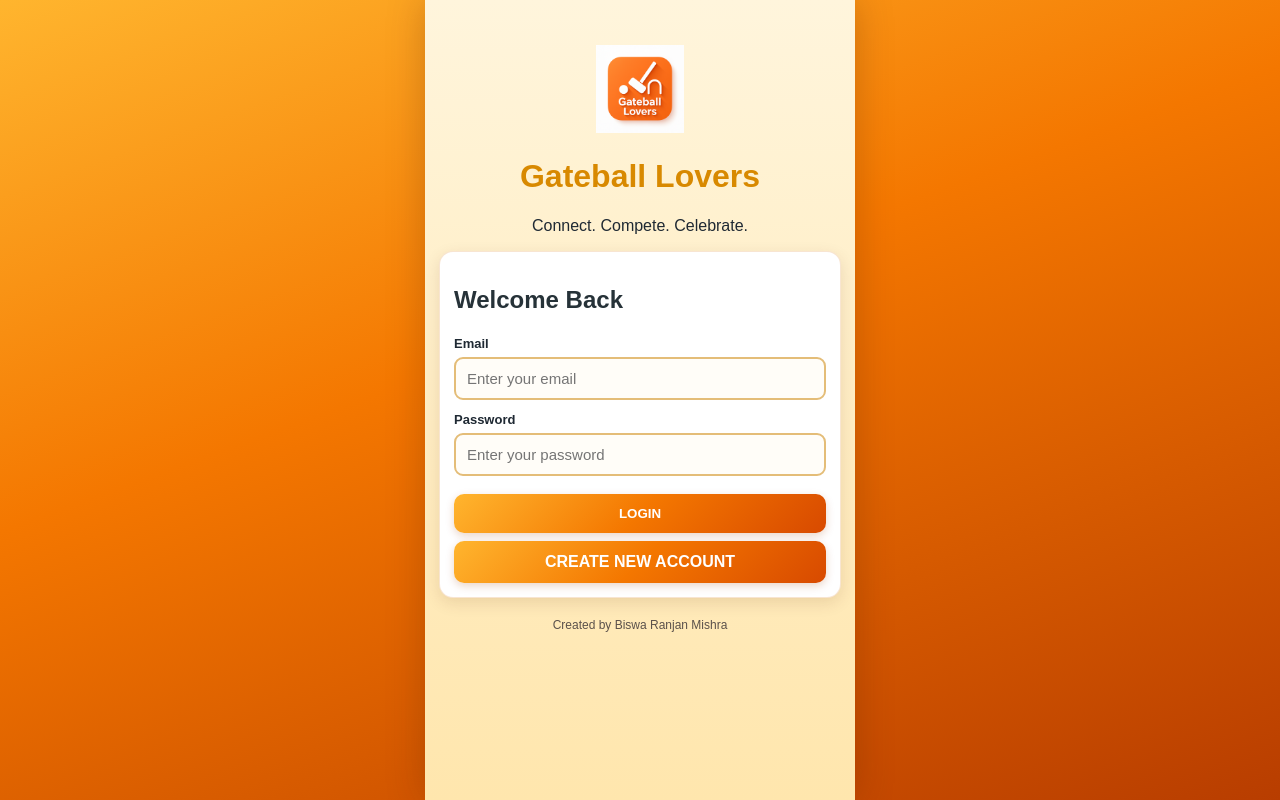
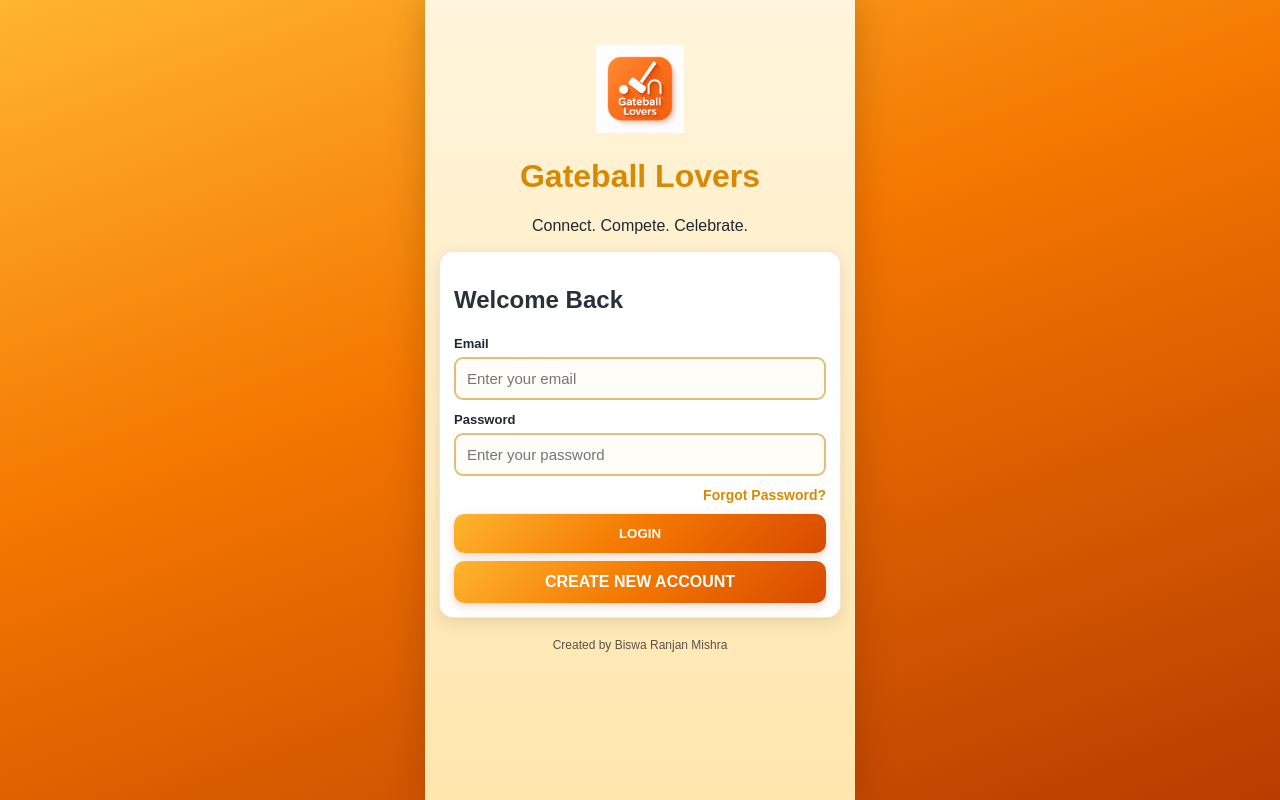
Before and after one commit to BiswaKiit/gateball-lovers, a Flask app: page /login in a window 1280 px wide. Run offline with Flask 3, Linux system fonts and the light colour scheme.

Commit message:
Signin_forgetPW

```diff
--- a/templates/login.html
+++ b/templates/login.html
@@ -40,7 +40,13 @@ label{font-weight:bold;font-size:13px}.grid{display:grid;grid-template-columns:1
 <h1 style="color:#d88900">Gateball Lovers</h1><p>Connect. Compete. Celebrate.</p>
 <div class="card" style="text-align:left"><h2>Welcome Back</h2>
 <form id="loginForm" method="post" action="/login"><label>Email</label><input id="email" name="email" type="email" required placeholder="Enter your email">
+
 <label>Password</label><input id="password" name="password" type="password" required placeholder="Enter your password">
+
+<div style="text-align:right;margin:0 0 10px">
+  <a href="/forgot-password" style="color:#d88900;font-size:14px;text-decoration:none;font-weight:bold">Forgot Password?</a>
+</div>
+
 <button class="btn" type="submit">LOGIN</button></form>
 <a class="btn secondary" href="/signup">CREATE NEW ACCOUNT</a></div>
 <div class="creator">Created by Biswa Ranjan Mishra</div></div></div><script>
```
